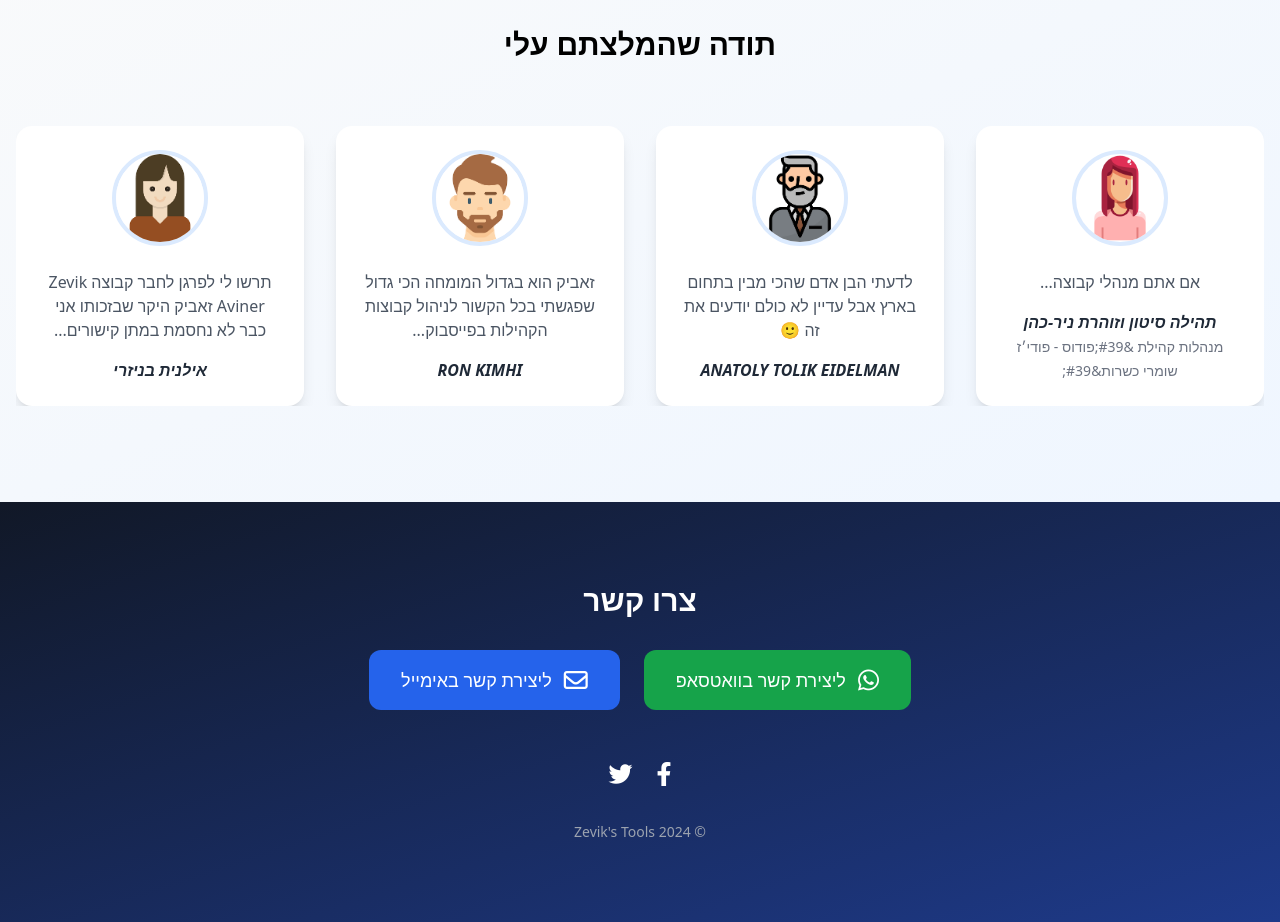
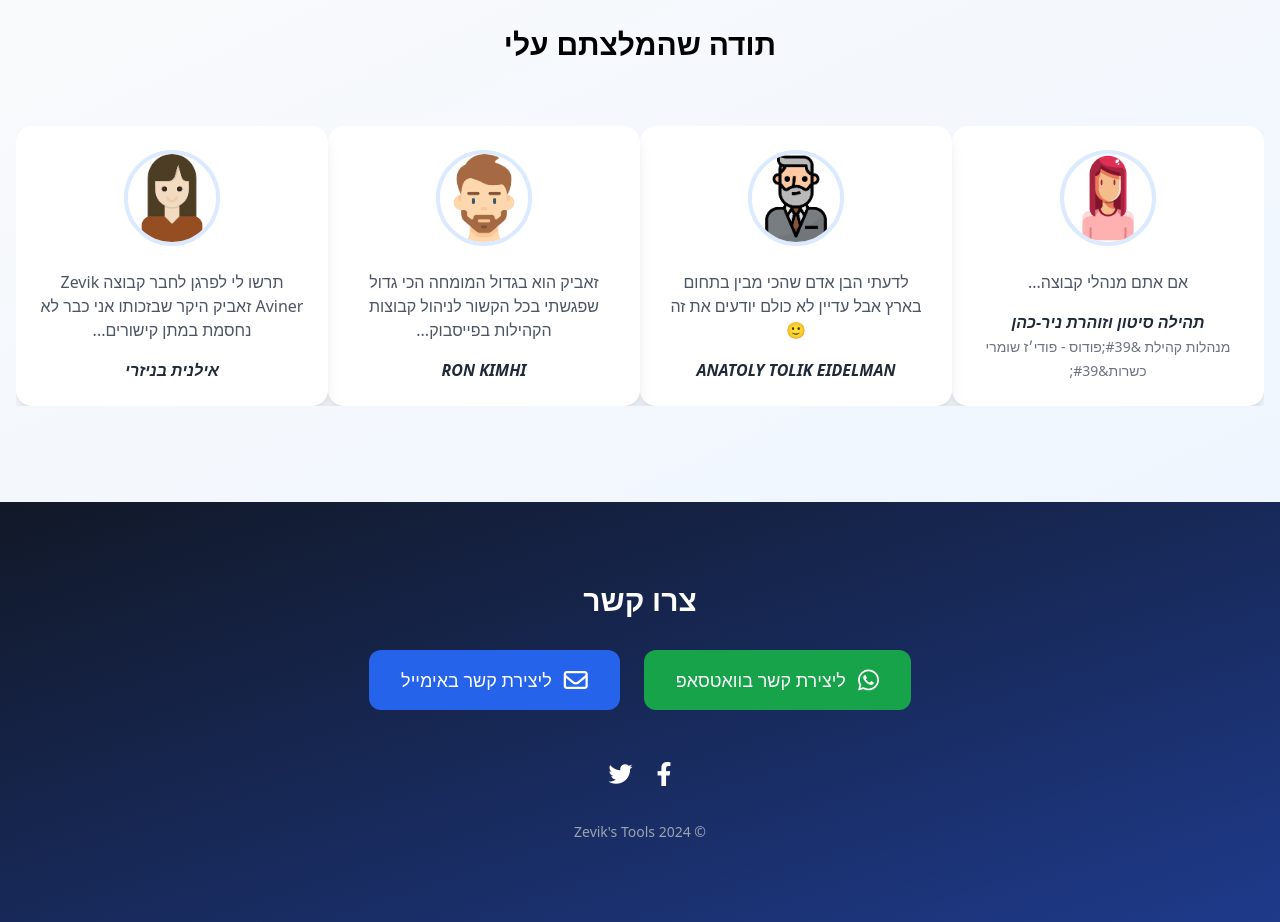
Before and after one commit to Zevik/ZeviksTools, a Next.js app: page / in a window 1280 px wide. Shown: the part 2720-3642 px from the top of the page. Built offline with nearby package versions, Linux system fonts and the light colour scheme.

Commit message:
עדכוני קוד ותיקוני באגים

```diff
--- a/components/Testimonials.tsx
+++ b/components/Testimonials.tsx
@@ -50,13 +50,13 @@ export default function Testimonials() {
         </h2>
 
         <div
-          className='grid grid-cols-1 md:grid-cols-2 lg:grid-cols-4 gap-8 overflow-x-auto'
+          className='flex overflow-x-auto snap-x snap-mandatory'
           ref={scrollRef}
         >
           {testimonials.map((testimonial, index) => (
             <div
               key={index}
-              className='bg-white rounded-2xl shadow-lg p-6 transform hover:scale-105 transition-all duration-300'
+              className='bg-white rounded-2xl shadow-lg p-6 transform hover:scale-105 transition-all duration-300 snap-center flex-shrink-0 w-full md:w-1/2 lg:w-1/4'
             >
               <div className='relative mb-6'>
                 <div className='w-24 h-24 mx-auto rounded-full overflow-hidden border-4 border-blue-100'>
```
